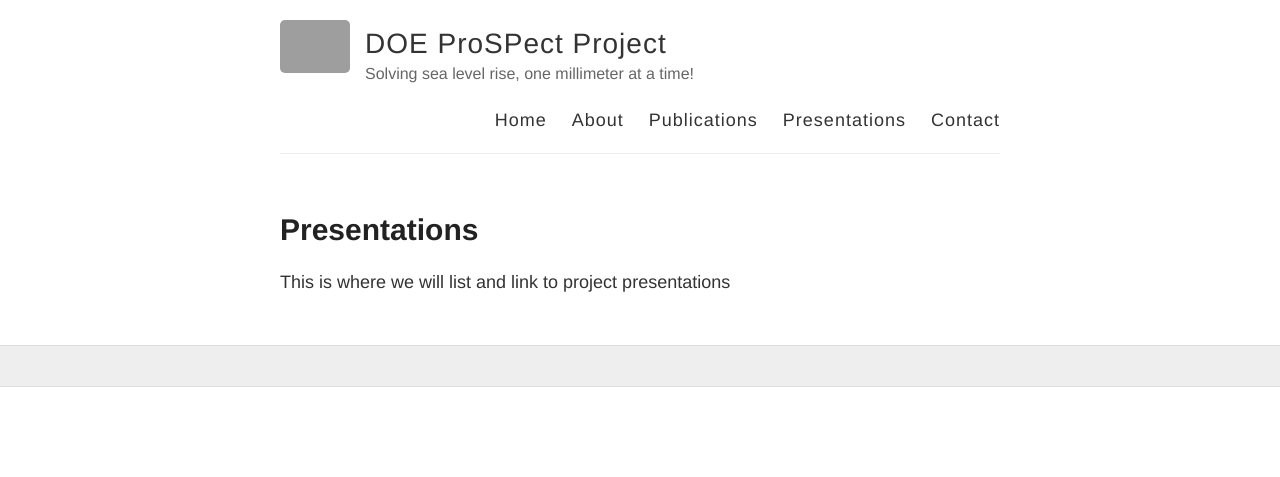
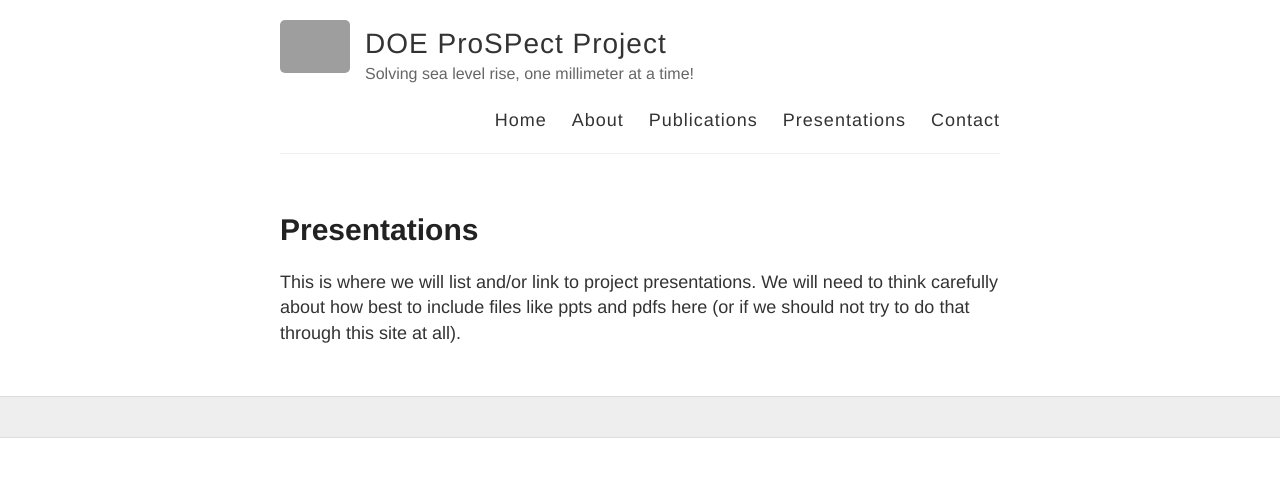
Before and after one commit to SLE-E3SM/SLE-E3SM.github.io, a Jekyll site: the page built from presentations.md, in a window 1280 px wide. Shown: the top 477 px of the page. Built offline with Jekyll 4.4.1, drawn with Linux system fonts in a browser that asks for light colours; grey boxes are pictures that could not be loaded.

Commit message:
Update presentations.md

```diff
--- a/presentations.md
+++ b/presentations.md
@@ -4,4 +4,4 @@ title: Presentations
 permalink: /presentations/
 ---
 
-This is where we will list and link to project presentations
+This is where we will list and/or link to project presentations. We will need to think carefully about how best to include files like ppts and pdfs here (or if we should not try to do that through this site at all).
```
